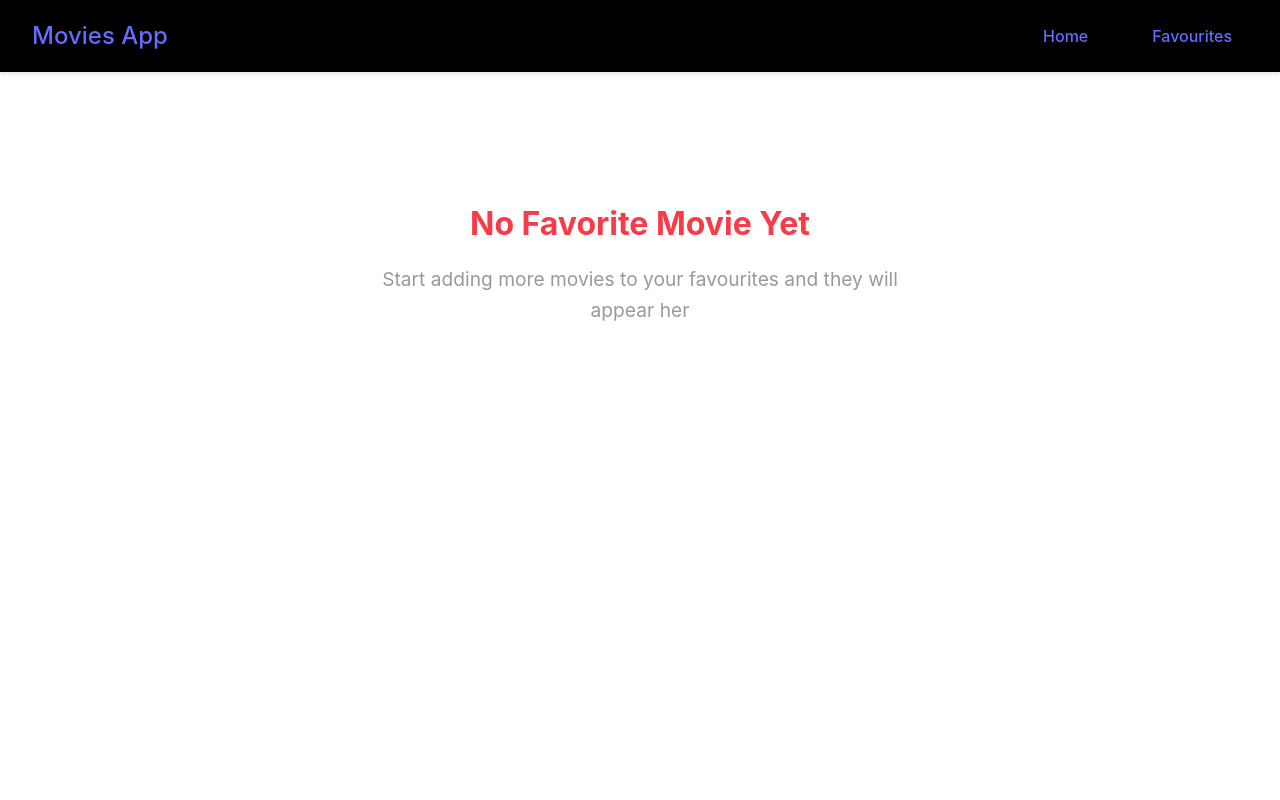
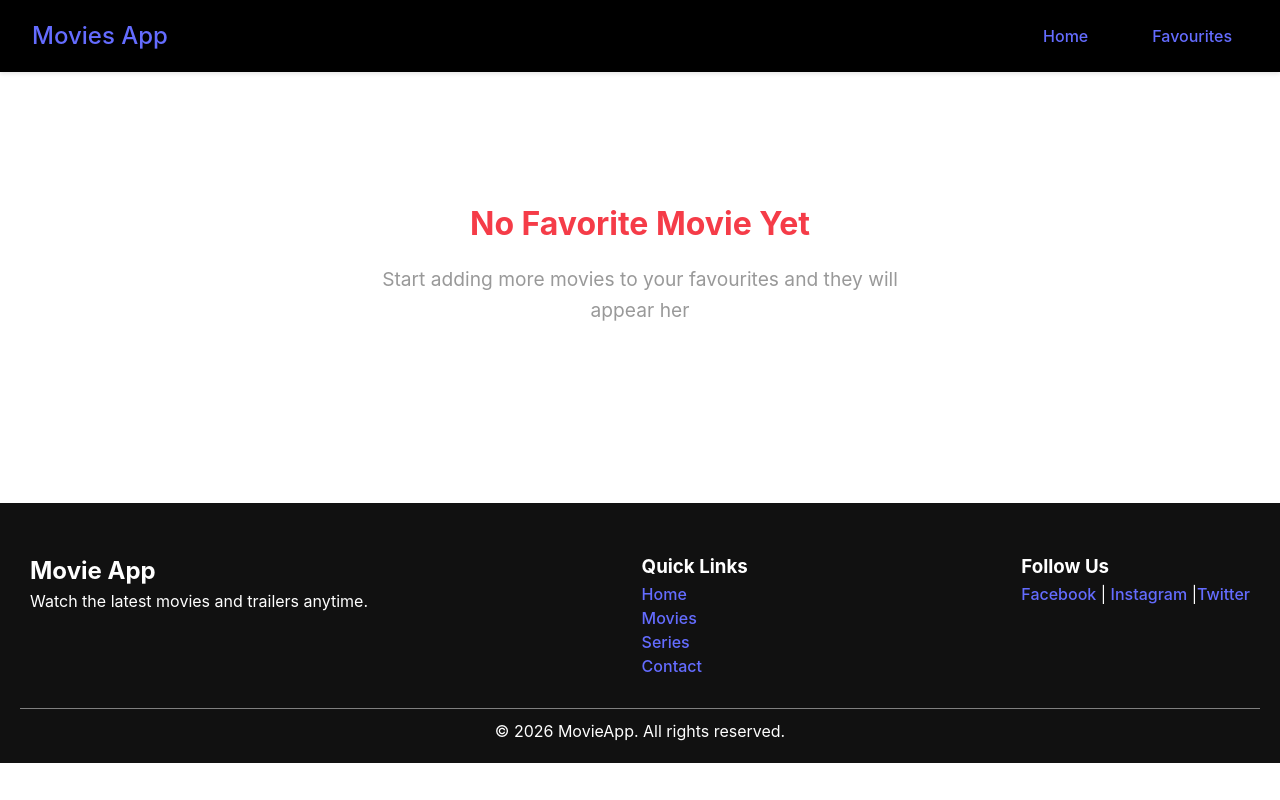
Before and after one commit to RicharaA/Movie-frontend, a React (Vite) app: page /favorites in a window 1280 px wide. Built offline with nearby package versions, Linux system fonts and the light colour scheme.

Commit message:
Added Footeer

```diff
--- a/src/App.jsx
+++ b/src/App.jsx
@@ -3,6 +3,7 @@ import Home from "./pages/Home";
 import { Routes, Route } from "react-router-dom";
 import Favorites from "./pages/Favorites";
 import NavBar from "./components/NavBar";
+import Footer from "./components/Footer.jsx"
 
 function App() {
   return (
@@ -15,6 +16,7 @@ function App() {
             <Route path="/favorites" element={<Favorites />} />
           </Routes>
         </main>
+        <Footer/>
       </div>
 
     </>
--- /dev/null
+++ b/src/components/Footer.jsx
@@ -0,0 +1,39 @@
+
+import { Link } from "react-router-dom";
+import "../css/Footer.css";
+
+function Footer() {
+  return (
+    <footer className="footer">
+      <div className="footer-container">
+        <div className="footer-brand">
+          <h2>Movie App</h2>
+          <p>Watch the latest movies and trailers anytime.</p>
+        </div>
+
+
+         <div className="footer-links">
+            <h3>Quick Links</h3>
+            <ul>
+            <li><Link to ="/" className="footer-link">Home</Link></li>
+            <li><Link to ="/movies" className="footer-link">Movies</Link></li>
+            <li><Link to ="/series" className="footer-link">Series</Link></li>
+            <li><Link to ="/contact" className="footer-link">Contact</Link></li>
+            </ul>
+        </div>
+
+
+        <div className="footer-social">
+          <h3>Follow Us</h3>
+          <p><Link to ="/facebook" className="footer-link">Facebook</Link> | <Link to ="/instagram" className="footer-link">Instagram</Link> |<Link to ="/twitter" className="footer-link">Twitter</Link> </p>
+        </div>
+      </div>
+
+      <div className="footer-bottom">
+        <p>© 2026 MovieApp. All rights reserved.</p>
+      </div>
+    </footer>
+  );
+}
+
+export default Footer;
--- a/src/components/NavBar.jsx
+++ b/src/components/NavBar.jsx
@@ -8,7 +8,7 @@ function NavBar(){
         </div>
         <div className="navbar-links">
             <Link to ="/" className="nav-link">Home</Link>
-             <Link to ="/favorites" className="nav-link">Favourites</Link>
+            <Link to ="/favorites" className="nav-link">Favourites</Link>
         </div>
     </nav>
 }
--- /dev/null
+++ b/src/css/Footer.css
@@ -0,0 +1,45 @@
+.footer {
+  background-color: #111;
+  color: white;
+  padding: 40px 20px 20px;
+  margin-top: 50px;
+}
+
+.footer-container {
+  display: flex;
+  justify-content: space-between;
+  flex-wrap: wrap;
+}
+
+.footer-brand,
+.footer-links,
+.footer-social {
+  margin: 10px;
+}
+
+
+
+.footer-links ul .footer-link  {
+  margin: 8px 0;
+}
+
+.footer-links  {
+  color: white;
+  list-style: none;
+  padding: 0;
+  text-decoration: none;
+}
+.footer-links ul li{
+    list-style: none;
+}
+
+.footer-link:hover {
+  color: red;
+}
+
+.footer-bottom {
+  text-align: center;
+  margin-top: 20px;
+  border-top: 1px solid gray;
+  padding-top: 10px;
+}
--- a/src/css/MovieCard.css
+++ b/src/css/MovieCard.css
@@ -92,6 +92,7 @@
 }
 
 .movie-info h3 {
+  color: #dfacac;
   font-size: 1rem;
   margin: 0;
 }
--- a/src/pages/Home.jsx
+++ b/src/pages/Home.jsx
@@ -6,15 +6,22 @@ function Home() {
   const [searchQuery, setSearchQuery] = useState("");
 
   const movies = [
-    { id: 1, title: "Jhon Wick", release: "2023" },
-    { id: 2, title: "Terminator", release: "2024" },
-    { id: 3, title: "God's Plan", release: "2025" },
+    { id: 1, title: "Radha", release_date: "2022" },
+    { id: 2, title: "Matrix", release_date: "2013" },
+    { id: 3, title: "Remote", release_date: "2010" },
+    { id: 4, title: "One Piece", release_date: "2009" },
+    { id: 5, title: "Helper", release_date: "2008" },
+    { id: 6, title: "Amuk", release_date: "2007" },
+    { id: 7, title: "Naama", release_date: "2006" },
+    { id: 8, title: "Gutro", release_date: "2005" },
+    { id: 9, title: "Terminator", release_date: "2004" },
+    { id: 10, title: "God's Plan", release_date: "2003" },
   ];
 
   const handleSearch = (e) => {
     e.preventDefault();
     alert(searchQuery);
-    setSearchQuery("------");
+
   };
 
   return (
```
